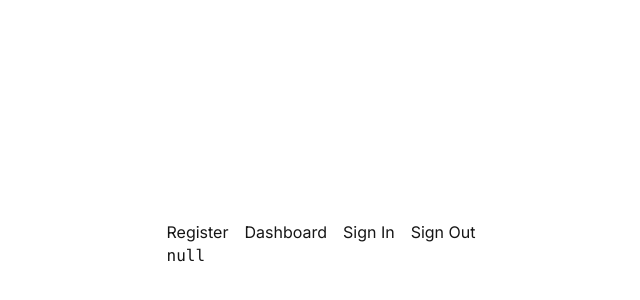
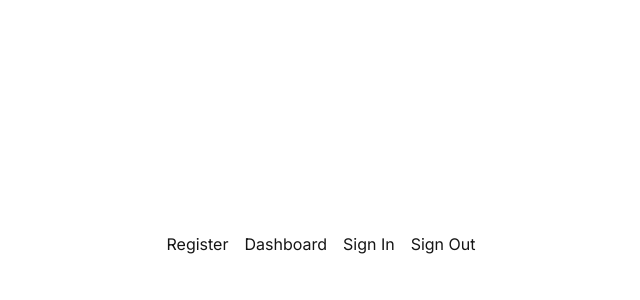
Before and after one commit to xmvgrobx/rumahbudhe-fix, a Next.js app: page / in a window 1280 px wide. Shown: the part 76-376 px from the top of the page, without its empty margins (319-959 px from the left). Built offline with nearby package versions, Linux system fonts and the light colour scheme; no server answers.

Commit message:
++please bisa++

```diff
--- a/app/page.tsx
+++ b/app/page.tsx
@@ -1,35 +1,18 @@
-import { authOptions } from "@/lib/auth"
-import { getServerSession } from "next-auth"
-import Lists from "@/components/Lists"
-
+import { authOptions } from "@/lib/auth";
+import { getServerSession } from "next-auth";
+import Lists from "@/components/Lists";
 
 export default async function Home() {
-  const session = await getServerSession(authOptions)
+  const session = await getServerSession(authOptions);
 
   return (
     <div className="grid justify-center items-center h-[80vh]">
       <div>
+        {/* Ensure Lists is used correctly */}
         <Lists />
 
-        <pre>{JSON.stringify(session)}</pre>
+        {/* <pre>{JSON.stringify(session)}</pre> */}
       </div>
     </div>
-  )
+  );
 }
-
-  // import { authOptions } from "@/lib/auth"
-  // import { getServerSession } from "next-auth"
-  // import Lists from "@/components/Lists"
-  // export default async function Home() {
-  //   const session = await getServerSession(authOptions)
-
-  //   return (
-  //     <div className="grid justify-center items-center h-[80vh]">
-  //       <div>
-  //         <Lists />
-
-  //         <pre>{JSON.stringify(session)}</pre>
-  //       </div>
-  //     </div>
-  //   )
-  // }
```
